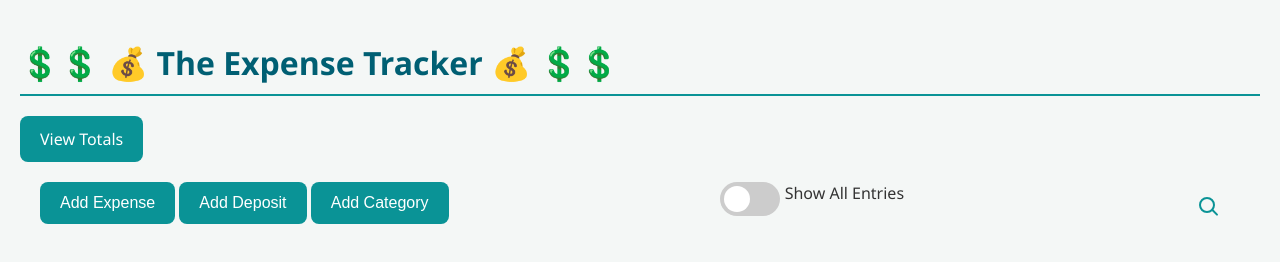
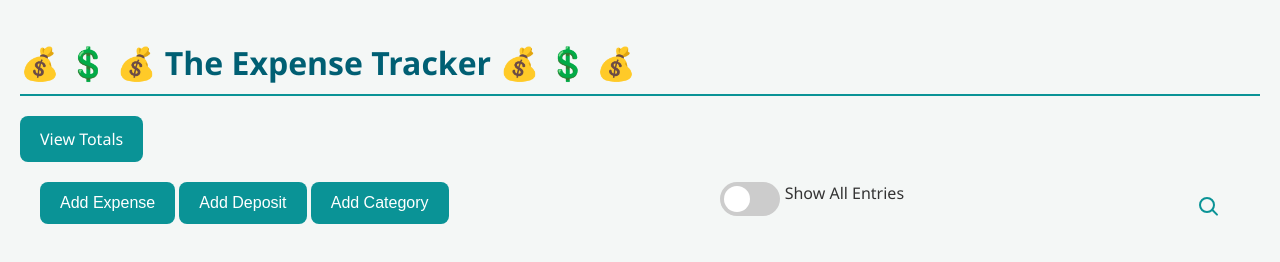
Before and after one commit to michaeliyer/sharedExpensesApp, a website: page frontEnd/index.html in a window 1280 px wide. Drawn offline with Linux system fonts and the light colour scheme; no server answers; sample sign-in values are in the browser's storage.

```diff
--- a/frontEnd/index.html
+++ b/frontEnd/index.html
@@ -12,7 +12,7 @@
   </head>
   <body>
     <header>
-      <h1>💲💲 💰 The Expense Tracker 💰 💲💲</h1>
+      <h1>💰 💲 💰 The Expense Tracker 💰 💲 💰</h1>
       <nav>
         <a href="grand-totals.html">View Totals</a>
         <button id="logout-btn" style="display: none">Logout</button>
```
